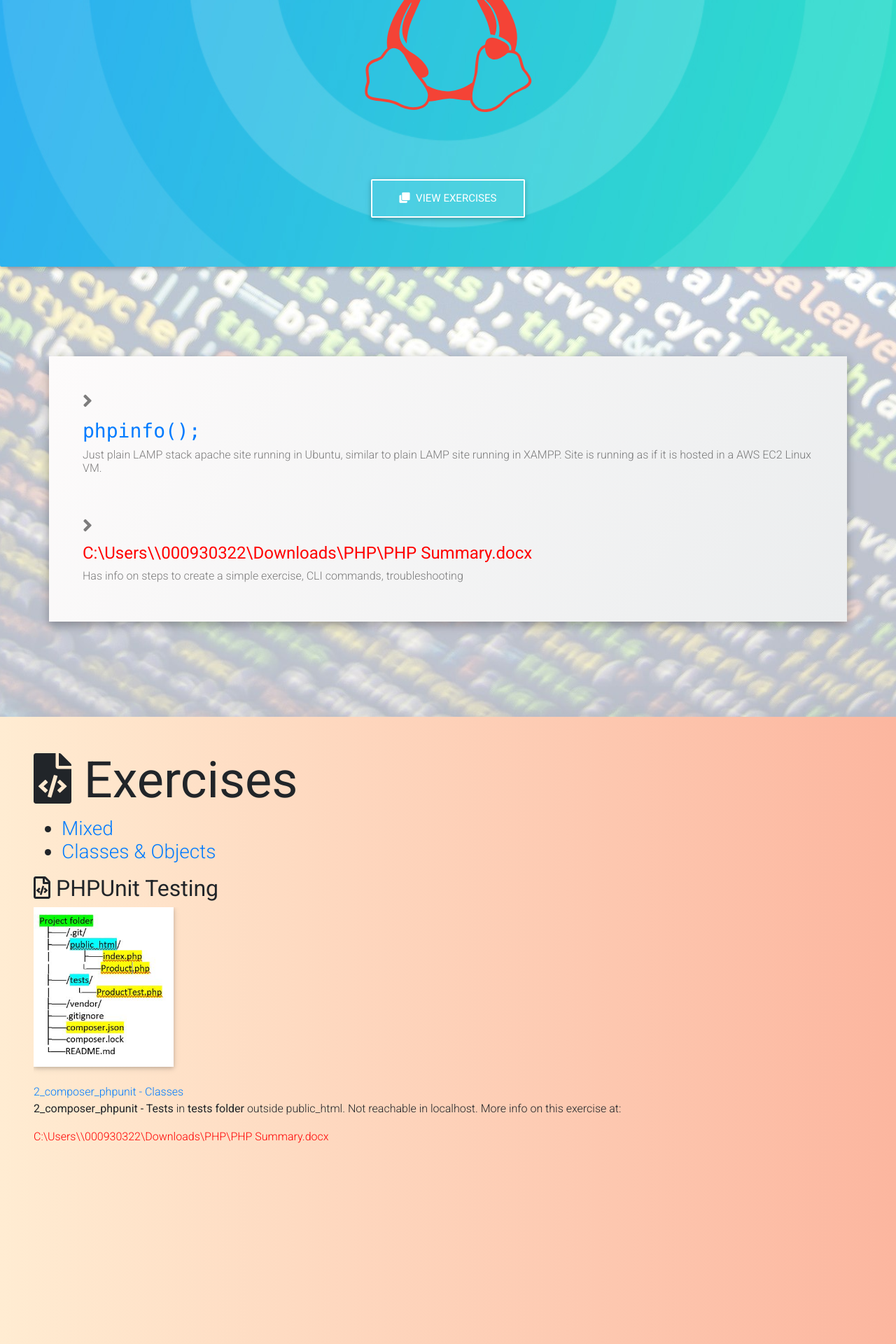
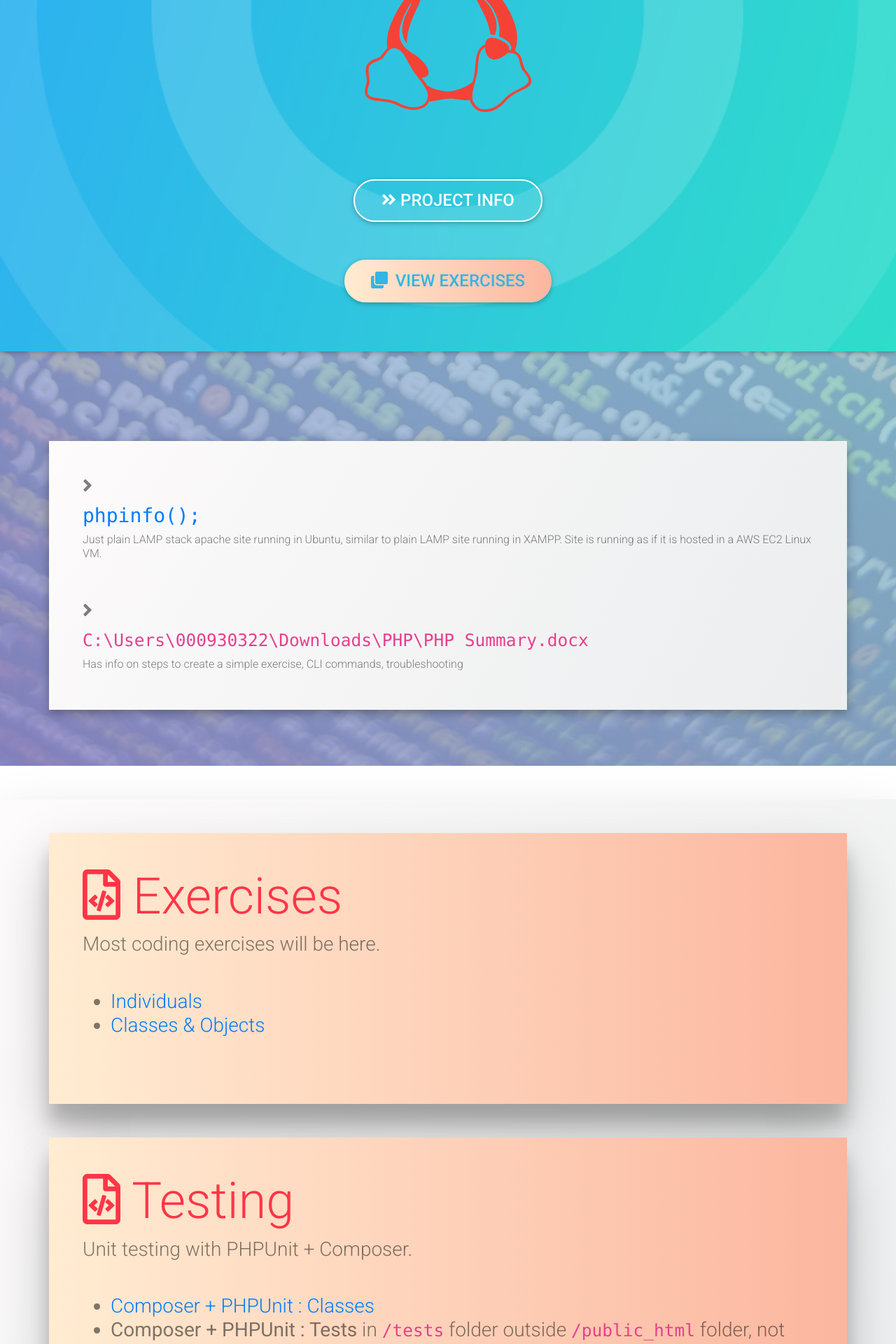
Before and after one commit to armorasha/PHP-Coding-Collection, a PHP site: page / in a window 1280 px wide. Shown: the part 640-2560 px from the top of the page at 70% size. Run offline with PHP 8.4, Linux system fonts and the light colour scheme; some libraries are stand-ins or nearby versions.

Commit message:
completed till phpunit1

```diff
--- a/public_html/css/styles.css
+++ b/public_html/css/styles.css
@@ -2,22 +2,36 @@ html {
   scroll-behavior: smooth;
 }
 
+.btn{
+    /* for pill shaped buttons in a tags*/
+  border-radius: 500px;
+}
+
+
 .backy{
   background: url('/img/codes1.jpg') center/cover;
   /* margin-bottom: -4rem !important; */
+  /* background-color: rgba(0,0,0,0.5); */
+  /* z-index: 2; */
 }
+
 
 .jumbotron {
   background-size: cover;
   background-position: center center;
 }
 
+.backy1{
+  margin-bottom: -3.5rem !important;
+}
 
 
 .rgba-gradient {
-  background: -moz-linear-gradient(45deg, rgba(213, 15, 61, 0.6), rgba(13, 17, 198, 0.69) 100%);
-  background: -webkit-linear-gradient(45deg, rgba(213, 15, 61, 0.6), rgba(13, 17, 198, 0.69) 100%);
-  background: linear-gradient(to 45deg, rgba(213, 15, 61, 0.6), rgba(13, 17, 198, 0.69) 100%);
+  background: -moz-linear-gradient(45deg, rgba(42, 27, 161, 0.4), rgba(29, 210, 177, 0.4) 100%);
+  background: -webkit-linear-gradient(45deg, rgba(42, 27, 161, 0.4), rgba(29, 210, 177, 0.4) 100%);
+  background: -webkit-gradient(linear, 45deg, from(rgba(42, 27, 161, 0.4)), to(rgba(29, 210, 177, 0.4)));
+  background: -o-linear-gradient(45deg, rgba(42, 27, 161, 0.4), rgba(69, 128, 117, 0.4) 100%);
+  background: linear-gradient(to 45deg, rgba(42, 27, 161, 0.4), rgba(29, 210, 177, 0.4) 100%);
 }
 
 .box {
@@ -37,6 +51,7 @@ html {
     -webkit-mask-repeat:no-repeat;
     mask-size:33.4% 160%;
     mask-repeat:no-repeat;
+
     margin-bottom: -5rem !important;
 
   }
--- a/public_html/index.php
+++ b/public_html/index.php
@@ -36,6 +36,7 @@
 <body>
 
     <div class="backy pb-5">
+        <div class="mask backy1 rgba-gradient">
         <div class="box-wrap sticky-top" style="z-index:9998;">
             <div class="box blue-gradient" style="--r1:130%;--r2:71.5%;">
                 <div class="container-fluid text-center pt-5 ">
@@ -64,8 +65,21 @@
                 </div>
 
                 <div class="row">
-                    <a href="#exercises" class="btn btn-outline-white btn-lg  mx-auto mt-5">
-                        <i class="fas fa-clone left"></i> View exercises</a>
+                    <a href="#info" class="btn btn-outline-white btn-lg mx-auto mt-5">
+                    <!-- <a href="#info" class="btn juicy-peach-gradient btn-lg mx-auto mt-5"> -->
+                        <h4 class="my-auto text-white">
+                            <strong><i class="fas fa-angle-double-right"></i> Project Info </strong>
+                        </h4>
+                    </a>
+                </div>
+
+                <div class="row">
+                    <!-- <a href="#exercises" class="btn btn-outline-white btn-lg mx-auto mt-5"> -->
+                    <a href="#exercises" class="btn juicy-peach-gradient btn-lg mx-auto mt-5">
+                        <h4 id="info" class="my-auto text-info">
+                            <strong><i class="fas fa-clone left"></i> View exercises</strong>
+                        </h4>
+                    </a>
                 </div>
             </div>
         </div>
@@ -82,7 +96,7 @@
                 hosted in a AWS EC2 Linux VM.</h6><br><br>
 
             <h3><i class="fas fa-angle-right"></i></h3>
-            <h4 style="color:red"><b>C:\Users\\000930322\Downloads\PHP\PHP Summary.docx</b></h4>
+            <h3><code>C:\Users\000930322\Downloads\PHP\PHP Summary.docx </code></h3>
             <h6>Has info on steps to create a simple exercise, CLI commands, troubleshooting</h6>
         </div>
 
@@ -91,32 +105,71 @@
         </div>
 
     </div>
+    </div>
 
 
-    <div class="container-fluid juicy-peach-gradient z-depth-5 p-5">
+    <div class="container-fluid cloudy-knoxville-gradient z-depth-5 p-5 my-5">
+        <div class="container juicy-peach-gradient z-depth-5 p-5">
             <div id="exercises">
-            <h2 class="display-3"><b><i class="fas fa-file-code"></i> Exercises</b></h2>
+                <h2 class="display-3 text-danger"><i class="far fa-file-code"></i> Exercises</h2>
+                <h3 class="text-black-50">
+                    Most coding exercises will be here.
+                </h3>
 
-            <h3>
+                <div class="my-5">
+                <h3 class="text-black-50">
                     <ul class="list-style">
-                    <li><a href="0_misc_exercises">Mixed</a><br></li>
+                        <li><a href="0_misc_exercises">Individuals</a><br></li>
                         <li><a href="1_class_object_exercise">Classes & Objects</a></li>
                     </ul>
                 </h3>
                 </div>
 
-        <h2><b><i class="far fa-file-code"></i> PHPUnit Testing</b></h2>
-        <!--Zoom effect-->
-        <div class="view overlay zoom">
-            <img src="img/phpunit composer tree 2.jpg" class="img-fluid z-depth-1" width="200" height="auto"><br>
             </div>
-        <a href="2_composer_phpunit">2_composer_phpunit - Classes</a>
-        <p><b>2_composer_phpunit - Tests</b> in <b>tests folder</b> outside public_html.
-            Not reachable in localhost. More info on this exercise at:</p>
-        <p style="color:red"> C:\Users\\000930322\Downloads\PHP\PHP Summary.docx </p><br>
+        </div>
 
-        <br><br><br><br><br><br><br><br><br><br><br><br><br><br><br><br><br><br><br><br><br><br><br>
+        <div class="container juicy-peach-gradient z-depth-5 p-5 my-5">
+            <h2 class="display-3 text-danger"><i class="far fa-file-code"></i> Testing</h2>
+                <h3 class="text-black-50">
+                    Unit testing with PHPUnit + Composer.
+                </h3>
 
+
+            <div class="my-5">
+            <h3 class="text-black-50">
+                <ul class="list-style">
+                    <li><a href="2_composer_phpunit">Composer + PHPUnit : Classes</a><br></li>
+                    <li><b>Composer + PHPUnit : Tests</b> in <code>/tests</code> folder outside <code>/public_html</code>
+                        folder, not reachable in <b>localhost</b>.
+                    </li>
+                </ul>
+            </h3>
+            </div>
+
+            <div class="view rounded-lg col-md-4 my-5">
+                <figure class="col-md-12 m-0 rounded-lg">
+                    <a href="img/phpunit composer tree 2.jpg" class="rounded-lg" data-size="1600x1067">
+                        <img src="img/phpunit composer tree 2.jpg" class="img-fluid rounded-lg z-depth-1" width="300" height="auto">
+                        <div class="mask peach-gradient-rgba  flex-center waves-effect waves-light rounded-lg">
+                            <h3 class="white-text"><strong><i class="fas fa-angle-right"></i> tree</strong></h3>
+                        </div>
+                    </a>
+                </figure>
+            </div>
+
+
+            <h3 class="text-black-50">
+                <ul class="list-style">
+                    <li><a href="2_composer_phpunit">Composer + PHPUnit : Classes</a><br></li>
+                    <li><b>Composer + PHPUnit : Tests</b> in <code>/tests</code> folder outside <code>/public_html</code>
+                        folder, not reachable in <b>localhost</b>.
+                    </li>
+                </ul>
+                More info on this exercise at:
+                <code>C:\Users\000930322\Downloads\PHP\PHP Summary.docx </code>
+            </h3>
+
+        </div>
     </div>
 
     <script src="js/scripts.js"></script>
```
Also changed, not shown: public_html/js/scripts.js (added). Lines whose indentation alone changed are shown as unchanged.
